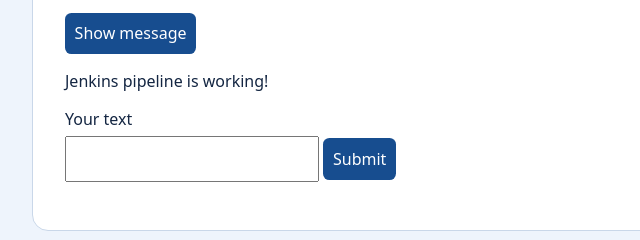
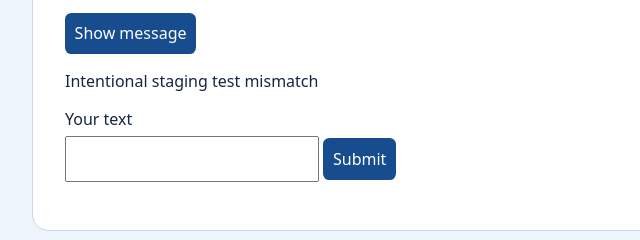
Before and after one commit to shahrozeafaq5/cicd-assignment-FA23-BCT-039, a plain HTML site: page index.html in a window 1280 px wide. Both pictures are taken after a click on the button "Show message". Shown: the part 208-448 px from the top of the page, 239-879 px from the left. Drawn offline with Linux system fonts and the light colour scheme.

Commit message:
Demonstrate the Selenium quality gate with a wrong message

```diff
--- a/index.html
+++ b/index.html
@@ -24,7 +24,7 @@ label { display: block; margin: 1rem 0 .4rem; }
 </main>
 <script>
 document.querySelector('#show-message').addEventListener('click', () => {
-  document.querySelector('#message').textContent = 'Jenkins pipeline is working!';
+  document.querySelector('#message').textContent = 'Intentional staging test mismatch';
 });
 document.querySelector('#text-form').addEventListener('submit', (event) => {
   event.preventDefault();
```
